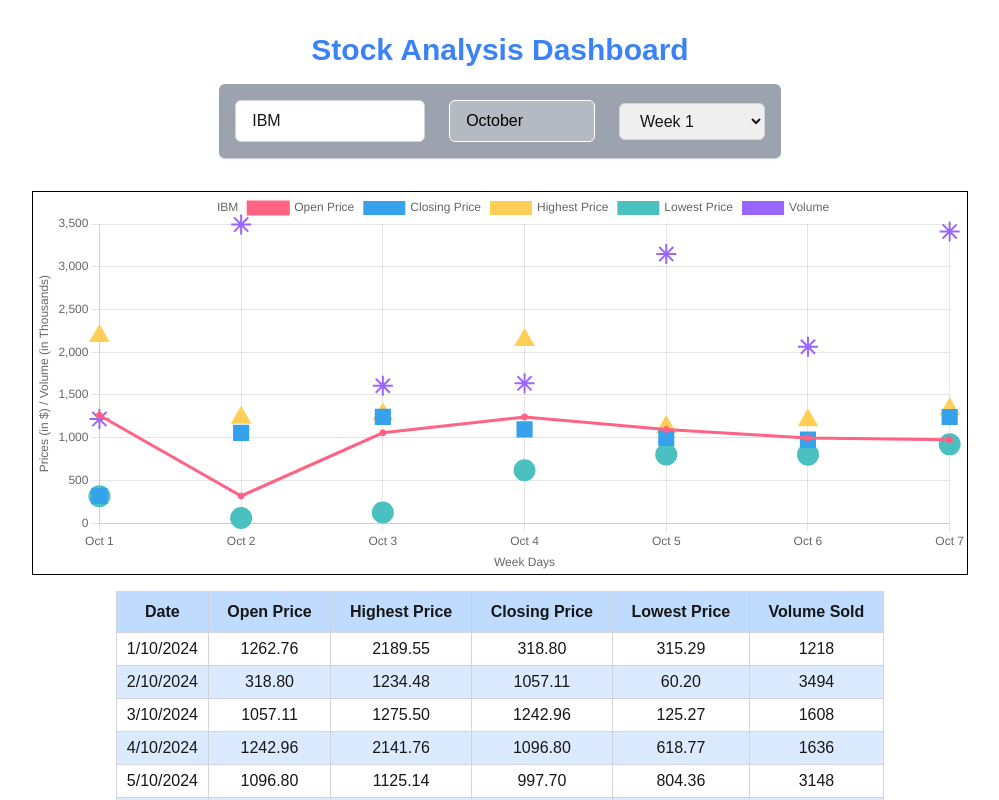
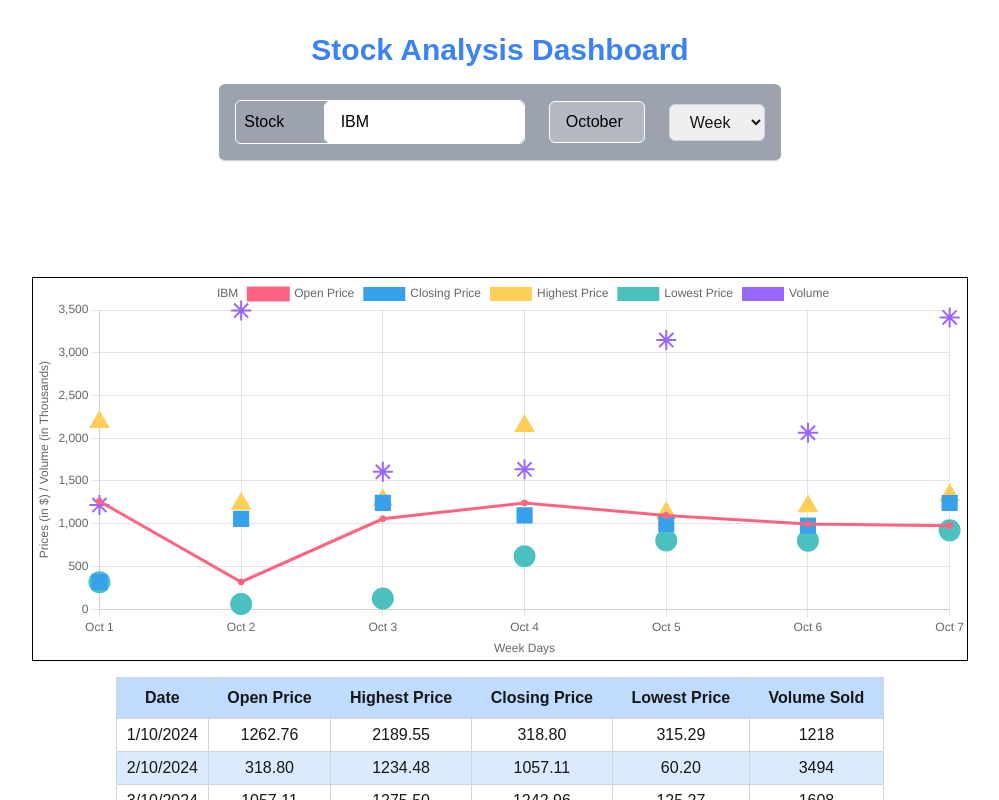
Before and after one commit to OptimizationGuru/stock-analysis, a Next.js app: page / in a window 1280 px wide. Shown: the top 800 px of the page, without its empty margins (140-1139 px from the left). Built offline with nearby package versions, Linux system fonts and the light colour scheme.

Commit message:
feat: searchBar results added caching, debouncing

```diff
--- a/app/layout.tsx
+++ b/app/layout.tsx
@@ -10,6 +10,10 @@ export default function RootLayout({
 }) {
   return (
     <html lang="en">
+      <head>
+        <link rel="icon" href="../public/favicon.ico" />
+        <title>TrendingTrade</title>
+      </head>
       <body>
         <Provider store={store}>{children}</Provider>
       </body>
--- a/app/page.tsx
+++ b/app/page.tsx
@@ -2,7 +2,7 @@
 import React from 'react';
 import Chart from '../components/Chart';
 import Table from '../components/Table';
-import Navbar from '@/components/Navbar';
+import Navbar from '../components/Navbar';
 
 const HomePage = () => {
   return (
@@ -11,7 +11,7 @@ const HomePage = () => {
         Stock Analysis Dashboard
       </h1>
 
-      <div className="w-full md:w-[45%] mb-4">
+      <div className="w-full md:w-[45%] mb-[100px]">
         <Navbar />
       </div>
 
--- a/components/Navbar.tsx
+++ b/components/Navbar.tsx
@@ -1,9 +1,9 @@
-'use client';
-import { updateStockData } from '@/redux/stocksSlice';
 import React, { useState, useEffect, useRef } from 'react';
 import { useDispatch } from 'react-redux';
+import { updateStockData } from '@/redux/stocksSlice';
+import StockSearchBar from './Searchbar';
 
-const Navbar = () => {
+const Navbar: React.FC = () => {
   const [searchStock, setSearchStock] = useState('IBM');
   const [selectedWeek, setSelectedWeek] = useState(1);
   const debounceTimeoutRef = useRef<NodeJS.Timeout | null>(null);
@@ -31,15 +31,12 @@ const Navbar = () => {
 
   return (
     <div className="flex flex-col md:flex-row items-center justify-between p-4 bg-gray-400 border-b border-gray-300 rounded-md shadow-sm mb-4 min-w-40 w-full gap-6">
-      <input
-        type="text"
-        name="search"
-        placeholder="Search stock..."
-        value={searchStock}
-        onChange={(e) => {
-          setSearchStock(e.target.value);
+      <StockSearchBar
+        searchStock={searchStock}
+        setSearchStock={setSearchStock}
+        onStockSelect={(selectedStock: string) => {
+          setSearchStock(selectedStock);
         }}
-        className="border border-gray-300 rounded-md px-4 py-2 mb-2 md:mb-0 w-full md:w-1/3 min-w-24 flex-grow"
       />
       <input
         type="text"
--- /dev/null
+++ b/components/Searchbar.tsx
@@ -0,0 +1,93 @@
+import React, { useState } from 'react';
+
+interface Stock {
+  id: number;
+  name: string;
+}
+
+interface StockSearchBarProps {
+  searchStock: string;
+  setSearchStock: React.Dispatch<React.SetStateAction<string>>;
+  onStockSelect: (selectedStock: string) => void;
+}
+
+const StockSearchBar: React.FC<StockSearchBarProps> = ({
+  searchStock,
+  setSearchStock,
+  onStockSelect,
+}) => {
+  const [suggestions, setSuggestions] = useState<Stock[]>([]);
+  const stockData: Stock[] = [
+    { id: 1, name: 'Apple' },
+    { id: 2, name: 'Microsoft' },
+    { id: 3, name: 'Google' },
+    { id: 4, name: 'Amazon' },
+    { id: 5, name: 'Tesla' },
+    { id: 6, name: 'Facebook' },
+    { id: 7, name: 'Netflix' },
+    { id: 8, name: 'NVIDIA' },
+  ];
+
+  const handleSearchChange = (e: React.ChangeEvent<HTMLInputElement>) => {
+    const value = e.target.value;
+    setSearchStock(value);
+
+    if (value) {
+      const filteredSuggestions = stockData.filter((stock) =>
+        stock.name.toLowerCase().startsWith(value.toLowerCase())
+      );
+      setSuggestions(filteredSuggestions);
+    } else {
+      setSuggestions([]);
+    }
+  };
+
+  const handleSuggestionClick = (suggestion: Stock) => {
+    setSearchStock(suggestion.name);
+    setSuggestions([]);
+    onStockSelect(suggestion.name);
+  };
+
+  return (
+    <div className="relative flex-grow  w-full">
+      <form
+        onSubmit={(e) => e.preventDefault()}
+        className="border border-white text-black rounded-md mb-2 md:mb-0 min-w-24 flex"
+      >
+        <div className="flex items-center gap-4 w-full">
+          <label
+            htmlFor="search"
+            className="w-[25%] pl-2 text-center md:text-left"
+          >
+            Stock
+          </label>
+          <input
+            type="text"
+            id="search"
+            name="search"
+            placeholder="Search stock..."
+            value={searchStock}
+            onChange={handleSearchChange}
+            className="border border-white text-black rounded-md px-4 py-2 w-full md:w-[70%] flex-grow"
+          />
+        </div>
+      </form>
+
+      {suggestions.length > 0 && (
+        <ul className="absolute z-10 bg-white border border-gray-300 rounded-md w-full mt-1 max-h-60 overflow-y-auto">
+          {suggestions.map((suggestion) => (
+            <li
+              key={suggestion.id}
+              onClick={() => handleSuggestionClick(suggestion)}
+              className="px-4 py-2 hover:bg-gray-200 cursor-pointer"
+            >
+              {suggestion.name}
+            </li>
+          ))}
+        </ul>
+      )}
+    </div>
+  );
+};
+
+export default StockSearchBar;
```
